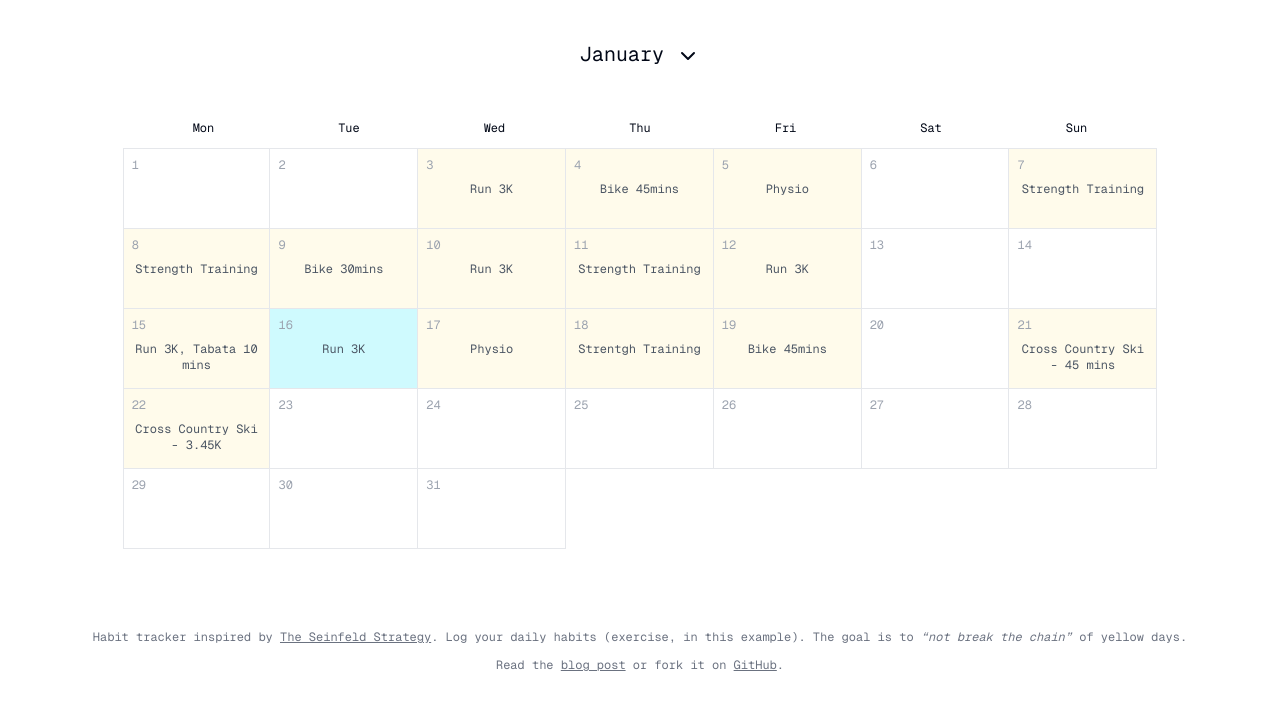
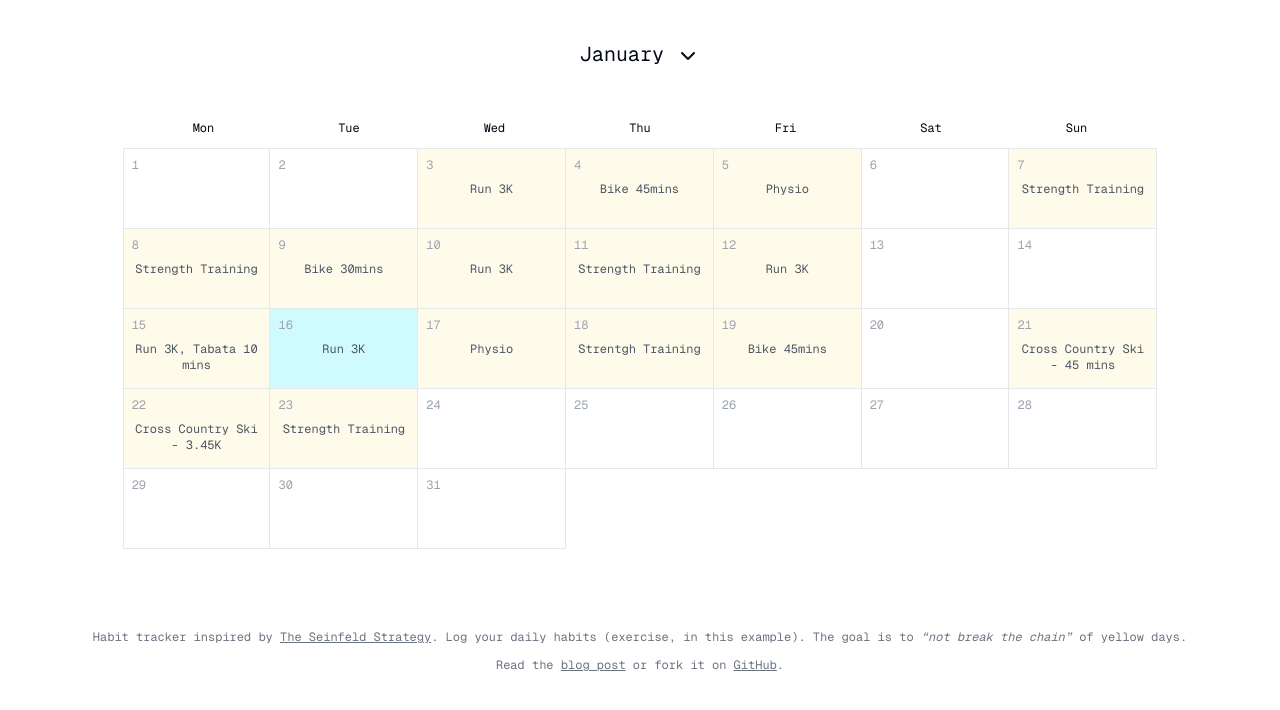
Before and after one commit to scottgallant/seinfeld-calendar, a Next.js app: page / in a window 1280 px wide. Shown: the top 710 px of the page. Built offline with nearby package versions, Linux system fonts and the light colour scheme.

Commit message:
Update specialDates.js

```diff
--- a/src/data/specialDates.js
+++ b/src/data/specialDates.js
@@ -15,6 +15,7 @@ const specialDates = [
     { "date": "2024-01-19", "description": "Bike 45mins" },
     { "date": "2024-01-21", "description": "Cross Country Ski - 45 mins" },
     { "date": "2024-01-22", "description": "Cross Country Ski - 3.45K" },
+    { "date": "2024-01-23", "description": "Strength Training" },
 ];
 
 export default specialDates;
```
